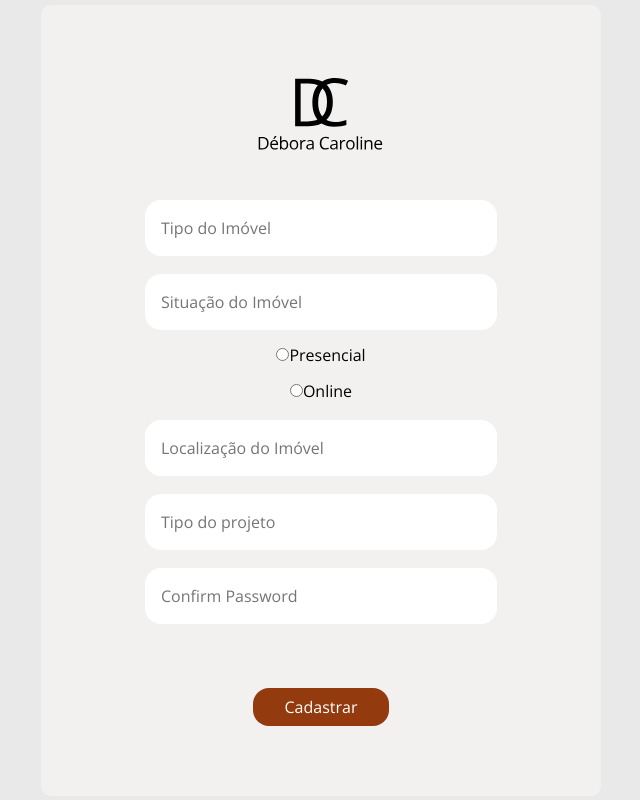
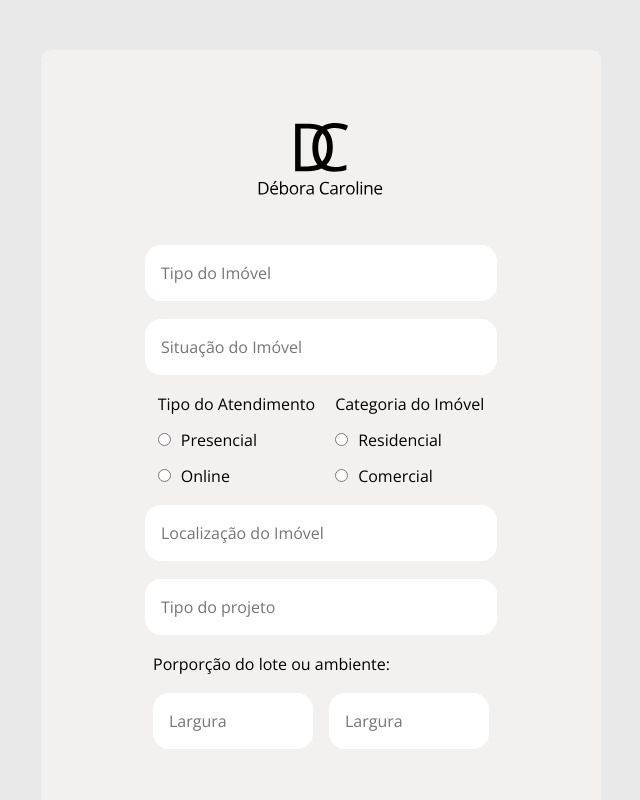
Before and after one commit to eliziebluiz/arq.debora, a React (Vite) app in the folder frontend/: page /register-schedule in a window 1280 px wide. Shown: the top 800 px of the page, without its empty margins (319-959 px from the left). Built offline with nearby package versions, Linux system fonts and the light colour scheme.

Commit message:
fix: add ui register agendamento

```diff
--- a/frontend/src/components/header/index.tsx
+++ b/frontend/src/components/header/index.tsx
@@ -5,15 +5,13 @@ import Logo from "/DC-logo.svg";
 import * as S from "./styles";
 
 function Header() {
-  const [count, setCount] = useState(0);
-
   return (
     <S.Header>
       <img src={Logo} alt="Logo Débora Caroline" />
       <S.List>
-        <S.Item active>Início</S.Item>
-        <S.Item>Projetos</S.Item>
-        <S.Item>Contatos</S.Item>
+        <S.Item href="#home">Início</S.Item>
+        <S.Item href="#projects">Projetos</S.Item>
+        <S.Item href="#contacts">Contatos</S.Item>
       </S.List>
     </S.Header>
   );
--- a/frontend/src/components/header/styles.ts
+++ b/frontend/src/components/header/styles.ts
@@ -30,12 +30,14 @@ export const List = styled.ul`
   display: flex;
   align-items: center;
 
-  > li + li {
+  > a + a {
     margin-left: 7rem;
   }
 `;
 
-export const Item = styled.li`
+export const Item = styled.a`
   color: ${({ active }: List) => (active ? "#933A0E" : "#000")};
   font-size: 1.125rem;
+  cursor: pointer;
+  text-decoration: none;
 `;
--- a/frontend/src/components/info/index.tsx
+++ b/frontend/src/components/info/index.tsx
@@ -4,7 +4,7 @@ import * as S from "./styles";
 
 function Info() {
   return (
-    <S.Container>
+    <S.Container id="contacts">
       <img src={PerfilPhoto} alt="Logo Débora Caroline" />
       <S.Info>
         <S.Title>Acreditamos</S.Title>
--- a/frontend/src/components/perfil/index.tsx
+++ b/frontend/src/components/perfil/index.tsx
@@ -4,7 +4,7 @@ import * as S from "./styles";
 
 function Perfil() {
   return (
-    <S.Container>
+    <S.Container id="home">
       <S.Info>
         <S.Title>Arquiteta Débora Caroline</S.Title>
         <S.Text>
--- a/frontend/src/components/template/styles.ts
+++ b/frontend/src/components/template/styles.ts
@@ -1,6 +1,6 @@
 import styled from "styled-components";
 
-export const Container = styled.header`
+export const Container = styled.div`
   display: flex;
   flex-direction: column;
   align-items: center;
--- a/frontend/src/index.css
+++ b/frontend/src/index.css
@@ -13,6 +13,5 @@
   overflow-y: auto;
   -webkit-overflow-scrolling: touch;
   background-color: #e9e9e9;
-  height: 100%;
   width: 100%;
 }
--- a/frontend/src/pages/RegisterSchedule/index.tsx
+++ b/frontend/src/pages/RegisterSchedule/index.tsx
@@ -8,38 +8,80 @@ function RegisterSchedule() {
     <Template>
       <Input placeholder="Tipo do Imóvel" />
       <Input placeholder="Situação do Imóvel" style={{ marginTop: "18px" }} />
-      <fieldset>
+      <div
+        style={{
+          display: "flex",
+          width: "100%",
+          textAlign: "left",
+          justifyContent: "center",
+          marginTop: "18px",
+        }}
+      >
+        <div>
+          <p>Tipo do Atendimento</p>
+
           <div>
             <input
               type="radio"
-            name="presencial"
+              name="atendimento"
               value="presencial"
-            style={{ marginTop: "18px" }}
+              style={{ marginTop: "18px", marginRight: "10px" }}
             />
             <label htmlFor="presencial">Presencial</label>
           </div>
           <div>
             <input
               type="radio"
-            name="online"
+              name="atendimento"
               value="online"
-            style={{ marginTop: "18px" }}
+              style={{ margin: "18px 10px 0px 0px" }}
             />
             <label htmlFor="online">Online</label>
           </div>
-      </fieldset>
-
+        </div>
+        <div style={{ marginLeft: "20px" }}>
+          <p>Categoria do Imóvel</p>
+          <div>
+            <input
+              type="radio"
+              name="catergory"
+              value="presencial"
+              style={{ marginTop: "18px", marginRight: "10px" }}
+            />
+            <label htmlFor="presencial">Residencial</label>
+          </div>
+          <div>
+            <input
+              type="radio"
+              name="catergory"
+              value="online"
+              style={{ margin: "18px 10px 0px 0px" }}
+            />
+            <label htmlFor="online">Comercial</label>
+          </div>
+        </div>
+      </div>
       <Input
         placeholder="Localização do Imóvel"
         style={{ marginTop: "18px" }}
       />
       <Input placeholder="Tipo do projeto" style={{ marginTop: "18px" }} />
+      <div style={{ textAlign: "left" }}>
+        <p style={{ marginTop: "18px" }}>Porporção do lote ou ambiente:</p>
 
         <Input
-        type="password"
-        placeholder="Confirm Password"
-        style={{ marginTop: "18px" }}
+          placeholder="Largura"
+          style={{ marginTop: "18px", minWidth: "8rem", maxWidth: "8rem" }}
         />
+        <Input
+          placeholder="Largura"
+          style={{
+            margin: "1rem 0rem 0rem 1rem",
+            minWidth: "8rem",
+            maxWidth: "8rem",
+          }}
+        />
+      </div>
       <S.Button>Cadastrar</S.Button>
     </Template>
   );
```
Lines whose indentation alone changed are shown as unchanged.
